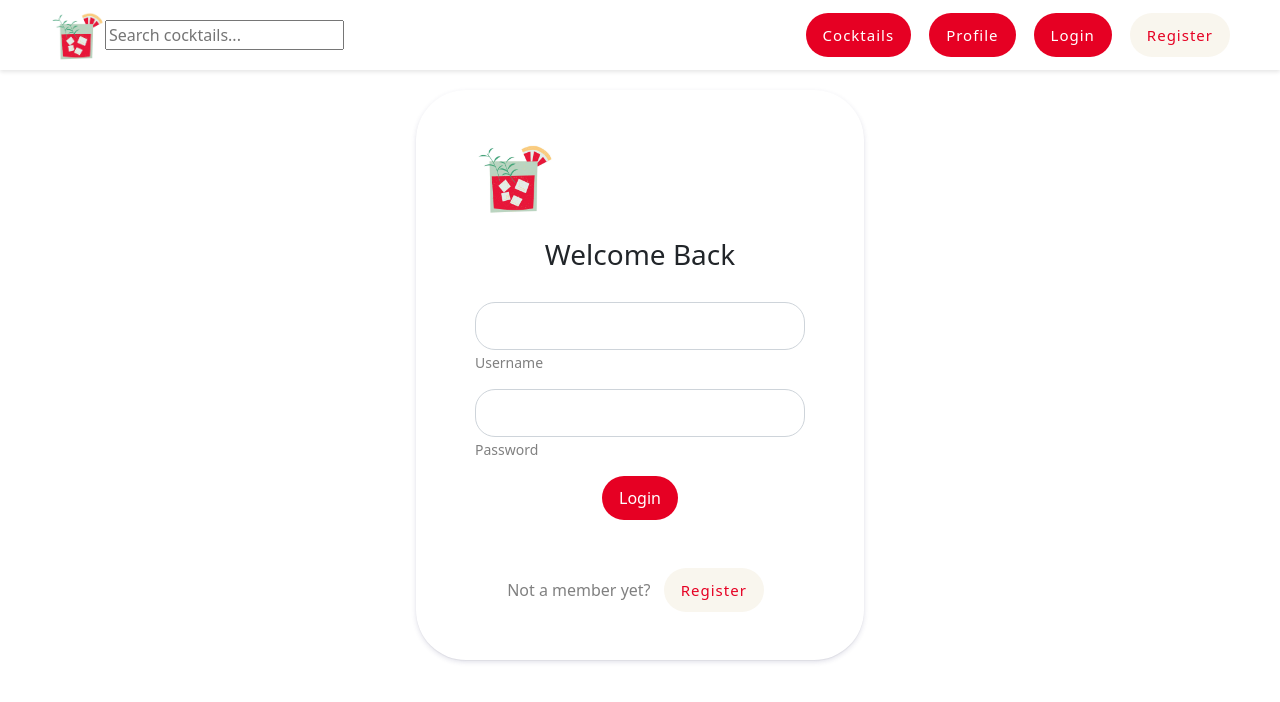
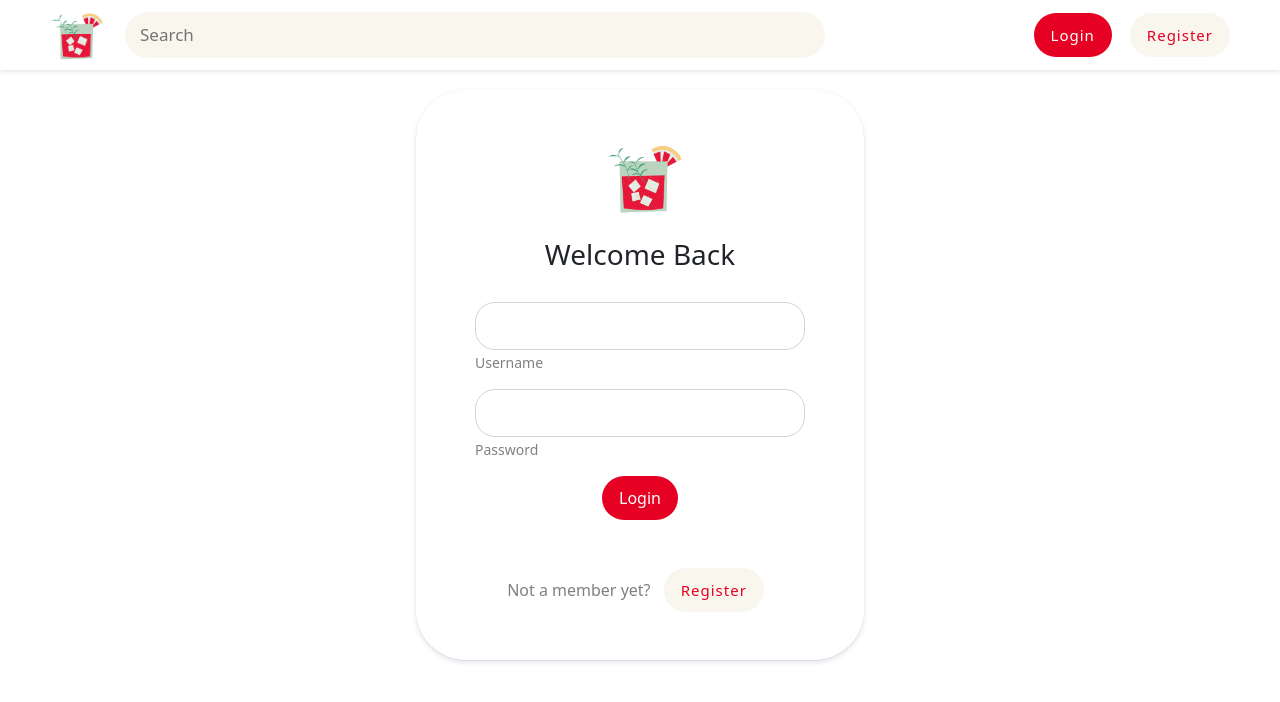
Before and after one commit to aromiafolabi/Honey-Thyme-FE, a React (Create React App) app: page /login in a window 1280 px wide. Shown: the top 702 px of the page. Built offline with nearby package versions, Linux system fonts and the light colour scheme.

Commit message:
edited navbar and login register pages

```diff
--- a/src/cocktails/CocktailCommentForm.js
+++ b/src/cocktails/CocktailCommentForm.js
@@ -24,25 +24,17 @@ function CocktailCommentForm({ fetchCocktail, cocktailId }) {
 
   return (
     <div className="message-area">
-
       <form  onSubmit={handleSubmit}>
-
         <div className="field">
-
           <div className="control1">
             <textarea className="textarea border" name="content" onChange={handleChange} value={commentValue}/>
           </div>
-
           <div className="control2">
-            <button type="login-button" className="message-button">Send</button>
+            <button type="login-button" className="message-button">Comment</button>
           </div>
-
           {isError && <p className="help is-danger">Please write a comment and try again!</p>}
-
         </div>
-
       </form>
-
     </div>
   )
 
--- a/src/cocktails/CocktailShow.js
+++ b/src/cocktails/CocktailShow.js
@@ -7,6 +7,7 @@ import Loading from '../common/Loading'
 import CocktailCommentCard from './CocktailCommentCard'
 import CocktailCommentForm from './CocktailCommentForm'
 import { Link } from 'react-router-dom'
+import arrow from '../assets/arrow.png'
 
 function CocktailShow() {
   const { cocktailId } = useParams()
@@ -71,7 +72,9 @@ function CocktailShow() {
               </div>
               <div className="col-md-6">
                 <div className="card-body">
-                  <button type="save-button" className="message-button">Save</button>
+                  <div className='save-button-area'>
+                    <button type="save-button" className="message-button">Save</button>
+                  </div>
                   <p className="card-title">{cocktail.name}</p>
                   <p className="card-text">{cocktail.about}</p>
                   <p className="card-text"><strong>Serves</strong> {cocktail.serves}</p>
@@ -144,6 +147,13 @@ function CocktailShow() {
               )}
 
               <div className="column">
+
+                <div className="comments-area">
+                  <div className="comments">
+                    <h2 className="comments-title">Comments <img src={arrow} className="arrow"></img></h2>
+                  </div>
+                </div>
+
                 {cocktail.comments.map(comment => (
                   <CocktailCommentCard
                     key={comment.id}
--- a/src/common/Navbar.js
+++ b/src/common/Navbar.js
@@ -1,29 +1,94 @@
-import { Link } from 'react-router-dom'
+import { Link, useNavigate } from 'react-router-dom'
 // import Hamburger from 'hamburger-react'
 import logo from '../assets/logo.jpg'
 import React from 'react'
+import { isAuthenticated, removeToken } from '../lib/auth'
+import { useParams } from 'react-router'
+
+function Navbar() {
+  const params = useParams()
+  const [searchedValue, setSearchedValue] = React.useState(params.searchedValue)
+  // const [cocktails, setCocktails] = React.useState(null)
+  const isAuth = isAuthenticated()
+  const navigate = useNavigate()
+
+  const handleLogout = () => {
+    removeToken()
+    navigate('/')
+  }
+
+  // const handleSearch = (e) => {
+  //   e.preventDefault()
+  //   setSearchedValue(e.target.value)
+  // }
+  // console.log(searchedValue)
 
 
-function Navbar() {
+  const handleSubmit = (e) => {
+    e.preventDefault()
+    searchedValue.toLowerCase()
+    setSearchedValue(searchedValue)
+    console.log(searchedValue)
+    navigate(`/${cocktailId}`)
+  }
 
-  const [searchedValue, setSearchedValue] = React.useState('')
-  const handleSearch = (e) => {
-    e.preventDefault()
+  const handleChange = (e) => {
+    console.log(e.target.value)
     setSearchedValue(e.target.value)
   }
-  console.log(searchedValue)
+  // console.log(userWord)
+
+
+  // const filteredCocktails = (cocktails) => {
+  //   return cocktails.name.toLowerCase().includes(searchedValue.toLowerCase())
+  // }
+
   return (
     <>
       <nav className="nav nav-toggle">
         <Link to="/"><img src={logo} className="logo"></img></Link>
-        <input className="Search-bar" type="search" placeholder="Search cocktails..." onChange={handleSearch}/>
+        {/* <input className="Search-bar" type="search" placeholder="Search cocktails..." onChange={handleSearch}/> */}
         {/* <input type="search" className="search form-control rounded" placeholder="Search" aria-label="Search" onChange={handleSearch}/> */}
+
+        {/* <div className="search-bar">
+          <form onSubmit={handleSubmit} className="bar">
+            <i className="fa fa-search"></i>
+            <input
+              className="search"
+              placeholder="Search"
+              type="text"
+              onChange={handleChange}
+            /> */}
+
+        <form onSubmit={handleSubmit} className="example">
+          <i className="fas fa-search"></i>
+          <input
+            className="search"
+            placeholder="Search"
+            type="text"
+            onChange={handleChange}
+          />
+
+          <div>
+            <button className="button" type="submit">Search</button>
+          </div>
+        </form>
+
+
+
         <div className="nav-buttons">
-
-          <button className="cocktails-button"><a href="/cocktails" className="nav-button-dark">Cocktails</a></button>
-          <button className="profile-button"><a href="/profile" className="nav-button-dark">Profile</a></button>
-          <button className="login-button"><a href="/login" className="nav-button-dark">Login</a></button>
-          <button className="register-button"><a href="/register" className="nav-button-light">Register</a></button>
+          {isAuth ? (
+            <>
+              <button className="cocktails-button"><a href="/cocktails" className="nav-button-dark">Cocktails</a></button>
+              <button className="profile-button"><a href="/profile" className="nav-button-dark">Profile</a></button>
+              <button className="logout-button" onClick={handleLogout}><a href="/" className="nav-button-light">Log out</a></button>
+            </>
+          ) : (
+            <>
+              <button className="login-button"><a href="/login" className="nav-button-dark">Login</a></button>
+              <button className="register-button"><a href="/register" className="nav-button-light">Register</a></button>
+            </>
+          )}
         </div>
       </nav>
 
--- a/src/styles/main.scss
+++ b/src/styles/main.scss
@@ -1,4 +1,5 @@
 @import "~bootstrap/scss/bootstrap";
+@import url('https://fonts.googleapis.com/css2?family=Inter:wght@400;500;600;700;900&display=swap');
 
 *{
   margin:0;
@@ -42,6 +43,37 @@
   margin-top: 8px;
   margin-right: 16px;
   font-size: 17px;
+}
+
+// * NAVBAR SEARCH
+
+.bar {
+  display: flex;
+  justify-content: center;
+  margin: auto;
+}
+
+.example input[type=text]{
+  padding: 10px 10px 10px 15px;
+  font-size: 17px;
+  float: left;
+  width: 700px;
+  margin: auto;
+  background-color: #F9F6EE;
+  border-radius: 25px;
+  margin-left: 20px;
+  border: none;
+}
+
+
+@media only screen and (max-width: 1000px) {
+  .form.example {
+    max-width: 300px;
+  }
+}
+
+.button {
+  display: none;
 }
 
 // * NAVBAR BUTTONS
@@ -130,6 +162,19 @@
   color: #C41E3A;
 }
 
+.logout-button {
+  background-color: #F9F6EE;
+  margin-left: 9px;
+  padding: 10px 17px;
+  border-radius: 40px;
+  border: none;
+}
+
+.logout-button:hover {
+  background-color: #EDEADE;
+  color: #C41E3A;
+}
+
 // * HOME PAGE
 
 .photo-list-1 {
@@ -206,6 +251,7 @@
 
 .register-logo {
   height: 80px;
+  margin-left: 130px;
 }
 
 .register-subtitle {
@@ -322,6 +368,13 @@
   box-shadow: rgba(50, 50, 105, 0.15) 0px 2px 5px 0px, rgba(0, 0, 0, 0.05) 0px 1px 1px 0px;
 }
 
+.save-button-area {
+  display: flex;
+  justify-content: flex-end;
+  margin-top: 10px;
+  margin-bottom: 10px;
+}
+
 img.img-fluid {
   padding: 20px;
   border-radius: 50px 50px 50px 50px;
@@ -329,6 +382,14 @@ img.img-fluid {
 
 .card-title {
   font-weight: bold;
+  font-size: 30px;
+  margin-top: 30px;
+  font-family: 'Inter', sans-serif;
+  font-weight: 600;
+}
+
+.card-text {
+  font-family: 'Inter', sans-serif;
 }
 
 .ingredients {
@@ -341,11 +402,31 @@ img.img-fluid {
 .ingredients-title {
   margin-top: 20px;
   margin-bottom: 0px;
-  font-weight: bold;
+  font-family: 'Inter', sans-serif;
+  font-weight: 700;
 }
 
 .recipe {
   margin-left: 20px;
+}
+
+.comments-area {
+  justify-content: center;
+}
+
+.comments {
+  display: flex;
+  justify-content: center;
+  margin-left: 190px;
+}
+
+.comments-title {
+  font-size: 25px;
+  margin-top: 25px;
+}
+
+.arrow {
+  height: 20px;
 }
 
 
@@ -355,7 +436,7 @@ img.img-fluid {
   display: flex;
   justify-content: flex-end;
   margin-right: 30px;
-  margin-top: 70px;
+  margin-top: 30px;
 }
 .control2 {
   display: flex;
@@ -368,9 +449,11 @@ img.img-fluid {
   height: 50px;
 	line-height: 25px;
 	font-size: 16px;
-	padding: 0;
-  border-radius: 25px;
+	padding: 5px;
+  border-radius: 15px;
   width: 300px;
+  border-color: var(--color-1);
+  resize: none;
 }
 
 .message-button {
```
Also changed, not shown: src/assets/arrow.png (added), src/assets/search.png (added).
